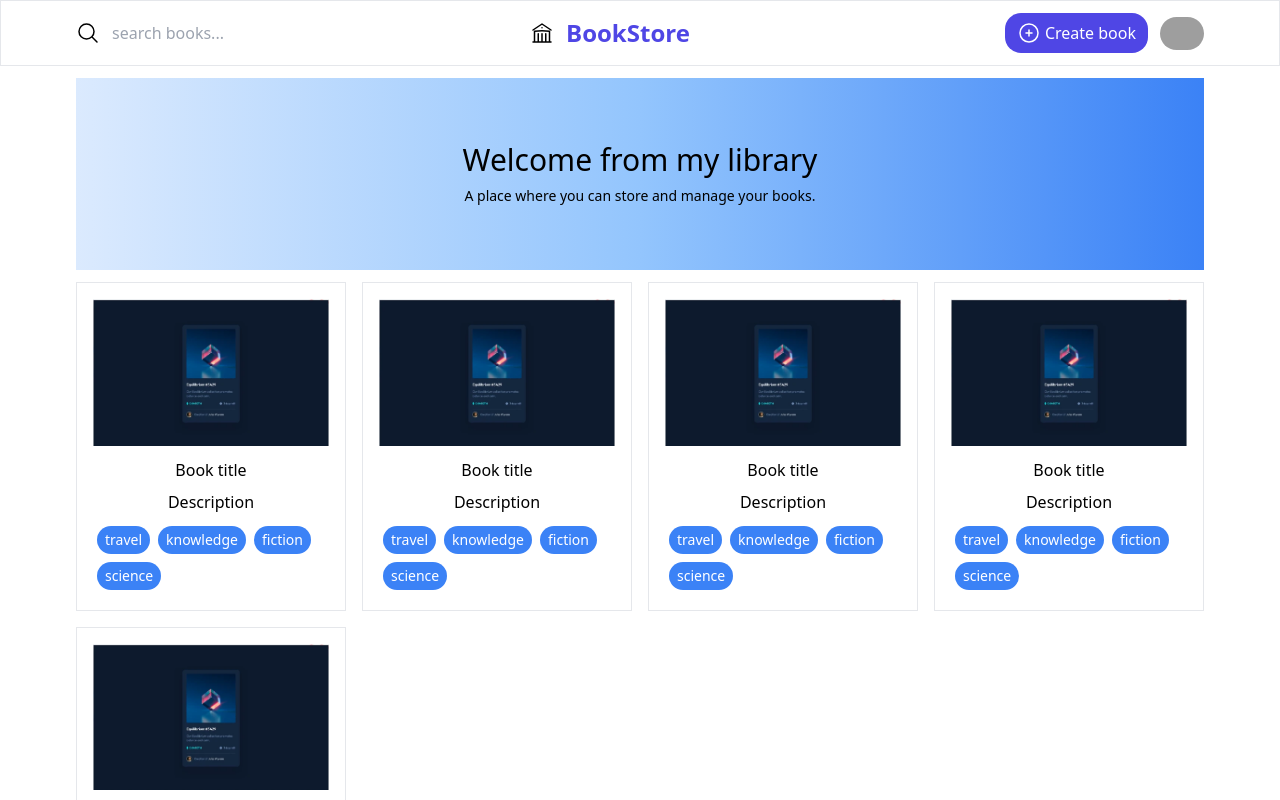
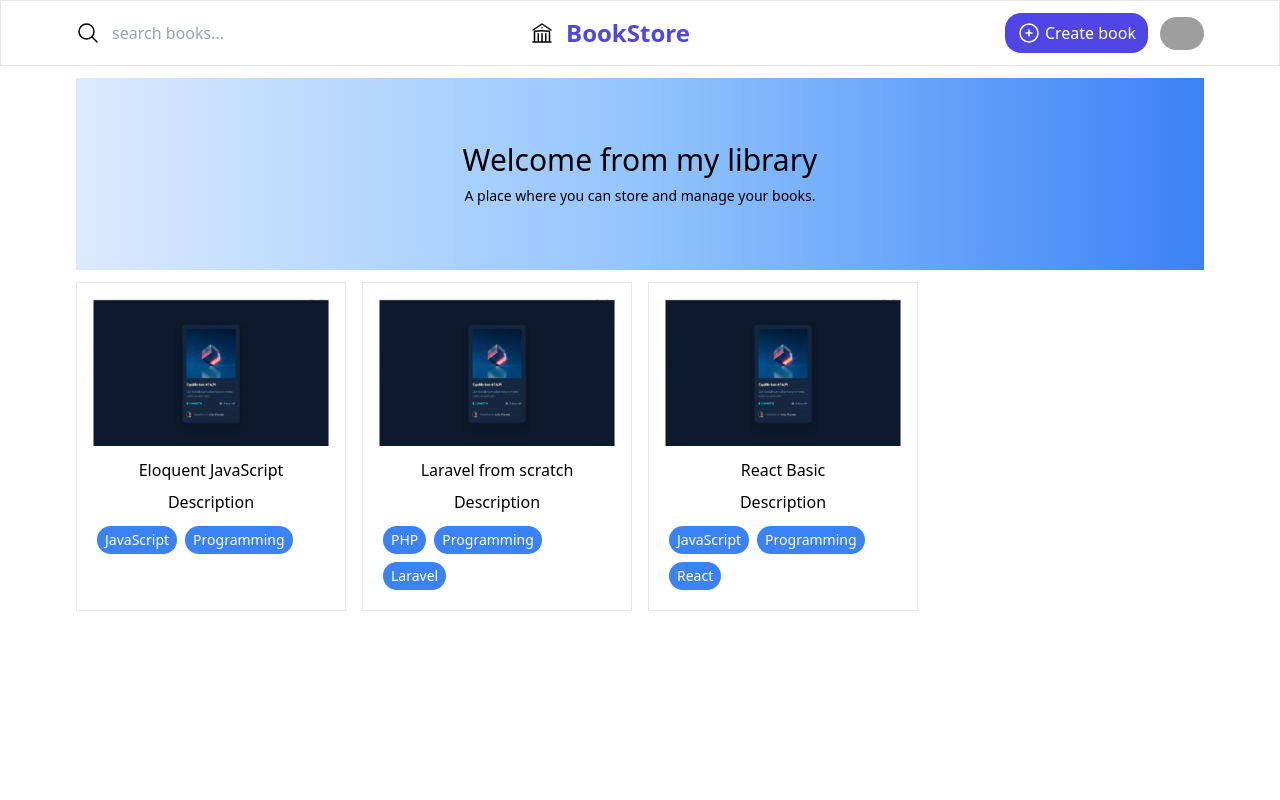
Before and after one commit to Aung-Pyae-Sone8/Library-management-system-react-, a React (Vite) app: page / in a window 1280 px wide. Shown: the top 800 px of the page. Built offline with nearby package versions, Linux system fonts and the light colour scheme; data requests are answered from the project's data file; grey boxes are pictures that could not be loaded.

Commit message:
connect json-server and fatch data in booklist

```diff
--- a/package.json
+++ b/package.json
@@ -5,6 +5,7 @@
   "type": "module",
   "scripts": {
     "dev": "vite",
+    "start": "json-server -w src/data/db.json",
     "build": "vite build",
     "lint": "eslint . --ext js,jsx --report-unused-disable-directives --max-warnings 0",
     "preview": "vite preview"
--- /dev/null
+++ b/src/components/BookList.jsx
@@ -0,0 +1,44 @@
+import bookImg from "../assets/img1.png"
+import useFetch from "../hooks/useFetch";
+
+const BookList = () => {
+
+    let { data : books, loading, error } = useFetch('http://localhost:3000/books')
+
+    if (error) {
+        return <p>{error}</p>
+    }
+
+    return (
+        <div>
+            {/* loading  */}
+            {loading && <p>loading...</p>}
+
+            {/* bool list */}
+            {!!books && (
+                <div className="grid grid-cols-1 sm:grid-cols-2 md:grid-cols-4 gap-4 my-3">
+                    {books.map((book) => (
+                        <div className="p-4 border border-1" key={book.id}>
+                            <img src={bookImg} alt="book" />
+                            <div className="text-center space-y-2 mt-3">
+                                <h1>{book.title}</h1>
+                                <p>Description</p>
+                                {/* genres  */}
+                                <div className="flex flex-wrap">
+                                    {
+                                        book.categories.map((genre) => (
+                                            <span key={genre} className="mx-1 my-1 text-white rounded-full px-2 py-1 text-sm bg-blue-500">{genre}</span>
+                                        ))
+                                    }
+                                </div>
+                            </div>
+                        </div>
+                    ))}
+                </div>
+            )}
+
+        </div>
+    )
+}
+
+export default BookList;
--- /dev/null
+++ b/src/data/db.json
@@ -0,0 +1,22 @@
+{
+    "books" : [
+        {
+            "id" : 1,
+            "title" : "Eloquent JavaScript",
+            "description" : "Best JS book",
+            "categories" : ["JavaScript", "Programming"]
+        },
+        {
+            "id" : 2,
+            "title" : "Laravel from scratch",
+            "description" : "Best PHP framework book",
+            "categories" : ["PHP", "Programming", "Laravel"]
+        },
+        {
+            "id" : 3,
+            "title" : "React Basic",
+            "description" : "Best JS library book",
+            "categories" : ["JavaScript", "Programming", "React"]
+        }
+    ]
+}
--- /dev/null
+++ b/src/hooks/useFetch.js
@@ -0,0 +1,45 @@
+import { useEffect, useState, useRef } from "react";
+
+let useFetch = (url, _options) => {
+
+    let [data, setData] = useState(null);
+    let [loading, setLoading] = useState(false);
+    let [error, setError] = useState(null);
+    let options = useRef(_options);
+
+    useEffect(() => {
+
+        // console.log(options);
+
+        let abortController = new AbortController();
+        let signal = abortController.signal;
+
+        setLoading(true);
+        fetch(url, {
+            signal
+        })
+            .then(res => {
+                if(!res.ok) {
+                    setLoading(false);
+                    throw Error('something went wrong!');
+                }
+                return res.json();
+            })
+            .then(data => {
+                setData(data);
+                setLoading(false);
+                setError(null);
+            })
+            .catch(e => {
+                setError(e.message);
+            })
+
+            // cleanup function
+            return () => {
+                abortController.abort();
+            }
+    }, [url, options]);
+    return {data, loading ,error};
+}
+
+export default useFetch;
--- a/src/pages/Home.jsx
+++ b/src/pages/Home.jsx
@@ -1,5 +1,5 @@
 import HeroSection from "../components/HeroSection"
-import book from "../assets/img1.png";
+import BookList from "../components/BookList";
 
 function Home() {
 
@@ -9,25 +9,7 @@ function Home() {
       <HeroSection />
 
       {/* book list  */}
-      <div className="grid grid-cols-1 sm:grid-cols-2 md:grid-cols-4 gap-4 my-3">
-        {[1, 2, 3, 4, 5].map((item) => (
-          <div className="p-4 border border-1" key={item}>
-            <img src={book} alt="book" />
-            <div className="text-center space-y-2 mt-3">
-              <h1>Book title</h1>
-              <p>Description</p>
-              {/* genres  */}
-              <div className="flex flex-wrap">
-                {
-                  ['travel','knowledge','fiction','science'].map((genre) => (
-                    <span key={genre} className="mx-1 my-1 text-white rounded-full px-2 py-1 text-sm bg-blue-500">{genre}</span>
-                  ))
-                }
-              </div>
-            </div>
-          </div>
-        ))}
-      </div>
+      <BookList />
     </>
   )
 }
```
